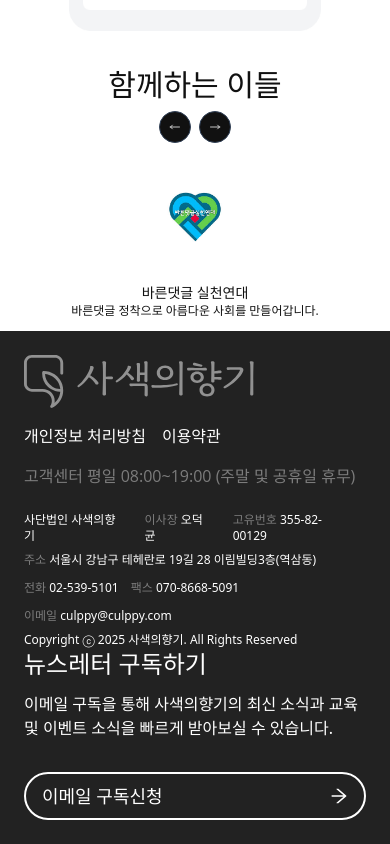
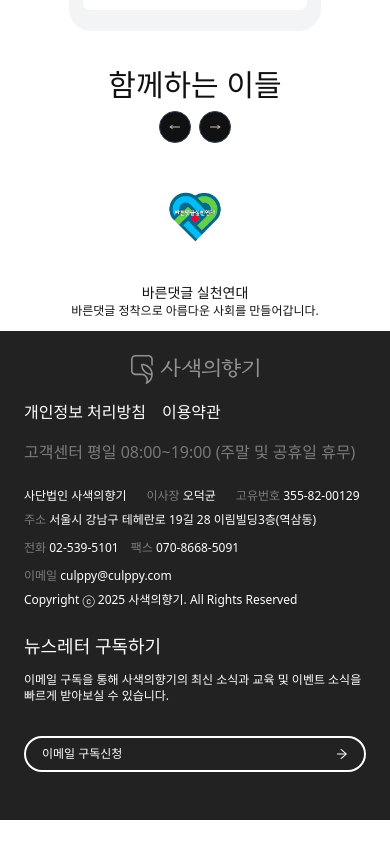
Before and after one commit to Onyedikachi/sasaek-mini, a React (Vite) app: page / in a window 390 px wide. Shown: the part 2722-3566 px from the top of the page. After the commit the page ends 3542 px from the top, so only its background shows below. Built offline with nearby package versions, Linux system fonts and the light colour scheme.

Commit message:
make footer section mobile responsive

```diff
--- a/src/pages/home/index.jsx
+++ b/src/pages/home/index.jsx
@@ -300,14 +300,14 @@
   return (
     <div className='w-full px-6 lg:px-40 bg-[#222222] py-6 lg:py-20'>
       <div className='grid grid-cols-12'>
-        <div className='col-span-12 lg:col-span-8 flex flex-col gap-4 pr-3'>
+        <div className='col-span-12 lg:col-span-8 flex flex-col items-center lg:items-start gap-4 lg:pr-3'>
           <div>
             <img
               src={LogoWhite} alt='logo'
-              className='w-[14.375rem]'
+              className='w-[8rem] lg:w-[14.375rem]'
             />
           </div>
-          <div className='flex flex-col gap-6'>
+          <div className='flex flex-col gap-6 justify-center'>
             <div className='text-base font-pretendard font-semibold text-white flex flex-wrap gap-4'>
               <span className='shrink-0'>개인정보 처리방침</span>
               <span className='shrink-0'>이용약관</span>
@@ -343,14 +343,14 @@
             </div>
           </div>
         </div>
-        <div className='col-span-12 lg:col-span-4 text-white flex flex-col gap-8'>
+        <div className='col-span-12 py-6 lg:pt-0 lg:col-span-4 text-white flex flex-col gap-8'>
           <div className='flex flex-col gap-3 text-left w-full'>
-            <span className='font-semibold text-2xl'>뉴스레터 구독하기</span>
-            <span className='text-base font-normal'>이메일 구독을 통해 사색의향기의 최신 소식과 교육 및 이벤트 소식을
+            <span className='font-semibold text-lg lg:text-2xl'>뉴스레터 구독하기</span>
+            <span className='text-xs lg:text-base font-normal'>이메일 구독을 통해 사색의향기의 최신 소식과 교육 및 이벤트 소식을
               빠르게 받아보실 수 있습니다.</span>
           </div>
           <div className='w-full'>
-            <button className=' cursor-pointer inline-flex justify-between items-center font-[500] text-lg text-white border-white border-2 rounded-r-full rounded-l-full px-4 py-2  w-full'>
+            <button className=' cursor-pointer inline-flex justify-between items-center font-[500] text-xs lg:text-base text-white border-white border-2 rounded-r-full rounded-l-full px-4 py-2  w-full'>
               <span>이메일 구독신청</span>
               <ArrowRightOutlined size={4} />
             </button>
```
